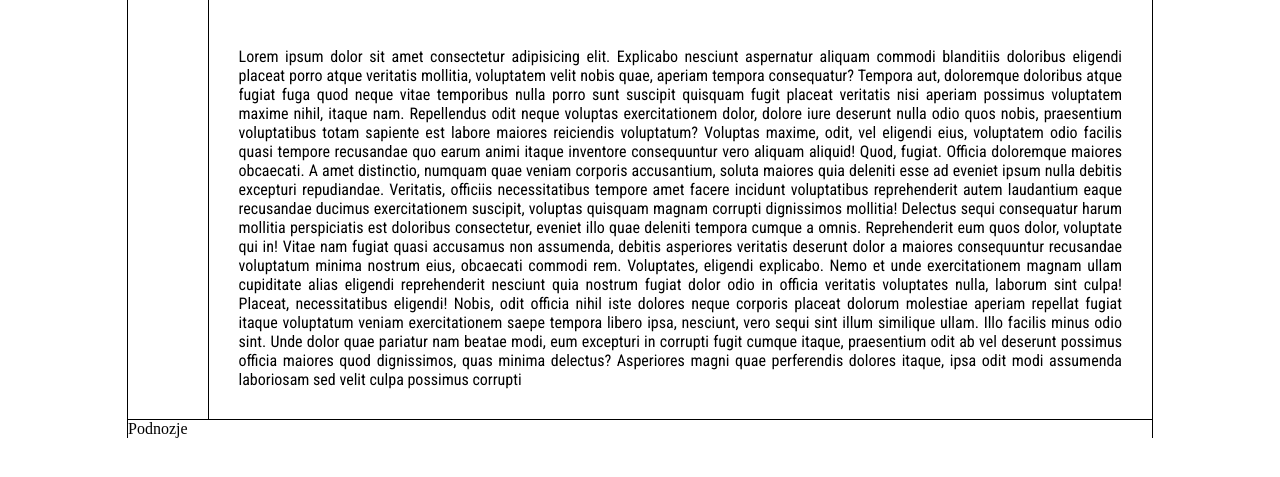
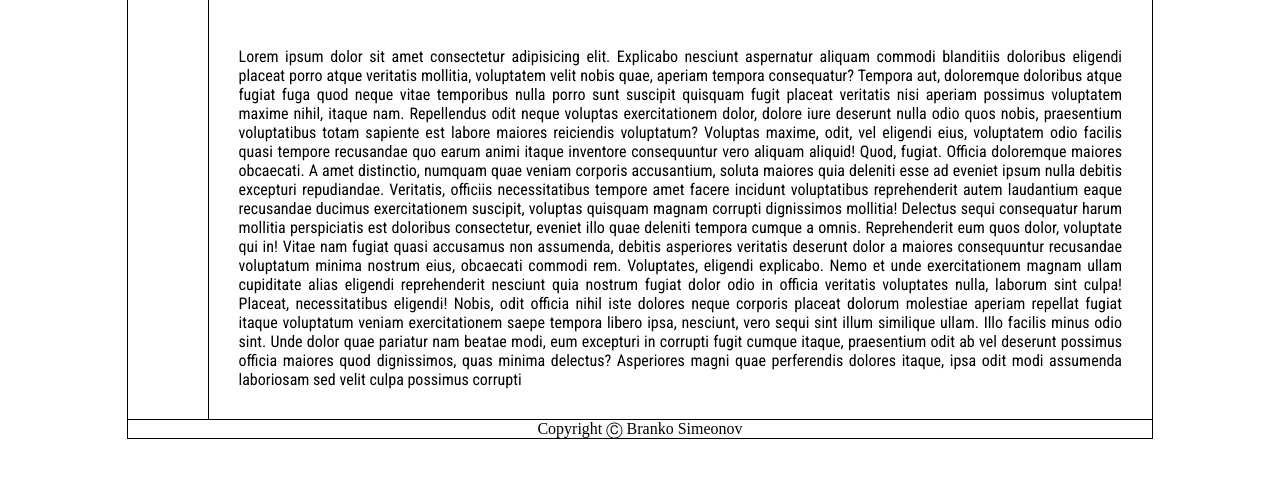
Before and after one commit to BrankoSimeonov/fedzr_vezba, a plain HTML site: page index.html in a window 1280 px wide. Shown: the part 197-674 px from the top of the page. Drawn offline with Linux system fonts and the light colour scheme.

Commit message:
izmena footera

```diff
--- a/index.html
+++ b/index.html
@@ -64,6 +64,8 @@
       .podnozje {
           grid-area: podnozje;
           border-top: 1px solid black;
+          border-bottom: 1px solid black;
+          text-align: center;
       }
       .levakolona {
           grid-area: levakolona;
@@ -144,7 +146,7 @@ color:gray;
 
                                 </div>
                 </div>
-                <div class="podnozje">Podnozje</div>
+                <div class="podnozje">Copyright &#9400 Branko Simeonov</div>
             </div>
 </body>
 </html>
```
